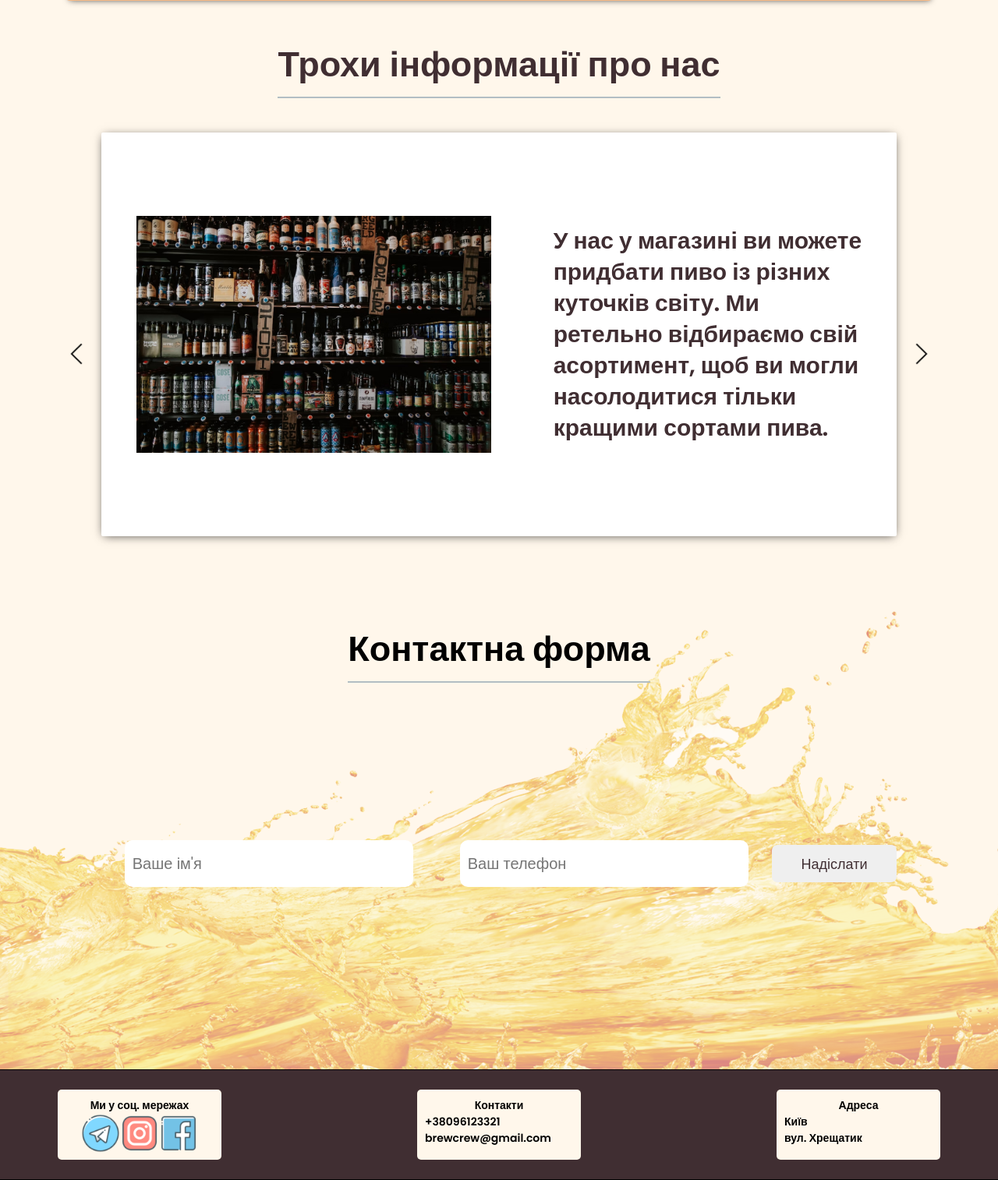
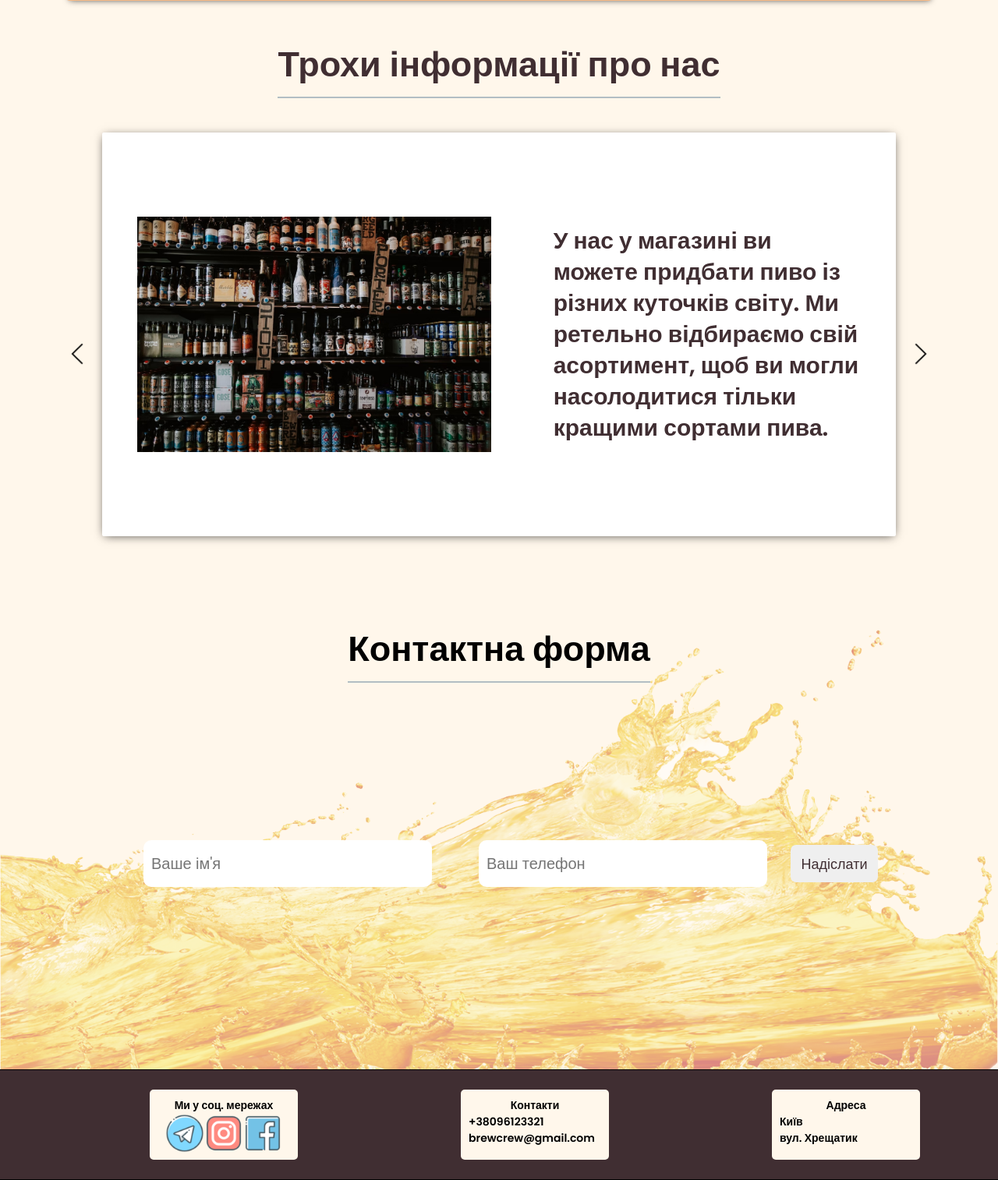
Before and after one commit to ruslansymonenko/brew_crew, a PHP site: page / in a window 1280 px wide. Shown: the part 1428-2942 px from the top of the page at 78% size. Run offline with PHP 8.4, Linux system fonts and the light colour scheme.

Commit message:
css changes

```diff
--- a/src/css/style.css
+++ b/src/css/style.css
@@ -26,9 +26,13 @@
 }
 
 .wrapper {
+    display: flex;
+    flex-direction: column;
+    align-items: center;
     position: relative;
     min-height: 100%;
-    min-width: 100%;
+    width: 100%;
+    max-width: 100%;
 }
 
 .container {
@@ -228,6 +232,7 @@
     display: flex;
     flex-direction: column;
     align-items: center;
+    position: relative;
 }
 
 .store_page-header {
@@ -528,6 +533,7 @@
     position: absolute;
     opacity: 0.5;
     bottom: 0px;
+    left: 0px;
     z-index: 1;
 }
 
@@ -538,6 +544,7 @@
     align-items: center;
     height: 140px;
     width: 100%;
+    max-width: 100%;
     background-color: #402E32;
     border: 1px solid black;
 }
@@ -545,11 +552,12 @@
 .footer_container {
     height: 100%;
     justify-content: space-between;
+    margin-left: 15%;
 }
 
 .footer_info {
     height: 50%;
-    width: 190px;
+    width: 170px;
     background-color: #FFF7EB;
     border-radius: 5px;
     padding: 10px;
```
